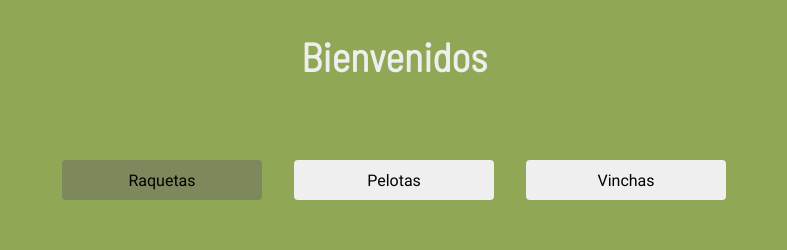
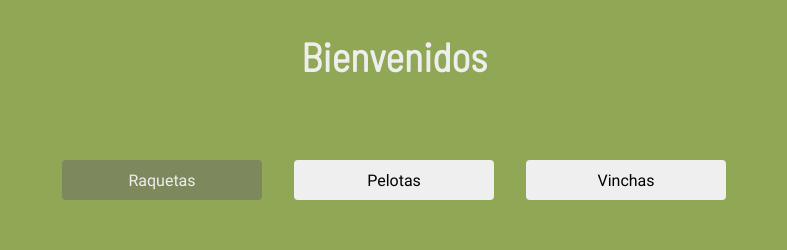
Before and after one commit to webdev123123/lonne-open-ReactApp, a React (Create React App) app: page / in a window 1280 px wide. In both pictures the pointer is over the button "Raquetas". Shown: the top 250 px of the page, without its empty margins (246-1033 px from the left). Built offline with nearby package versions, Linux system fonts and the light colour scheme.

Commit message:
Navbar Hover

```diff
--- a/src/components/css/Navbar.css
+++ b/src/components/css/Navbar.css
@@ -23,6 +23,7 @@
 .NavbarButtons > button:hover{
     cursor: pointer;
     background-color: #7d895d;
+    color: var(--light);
 }
 
 .App-header {
```
